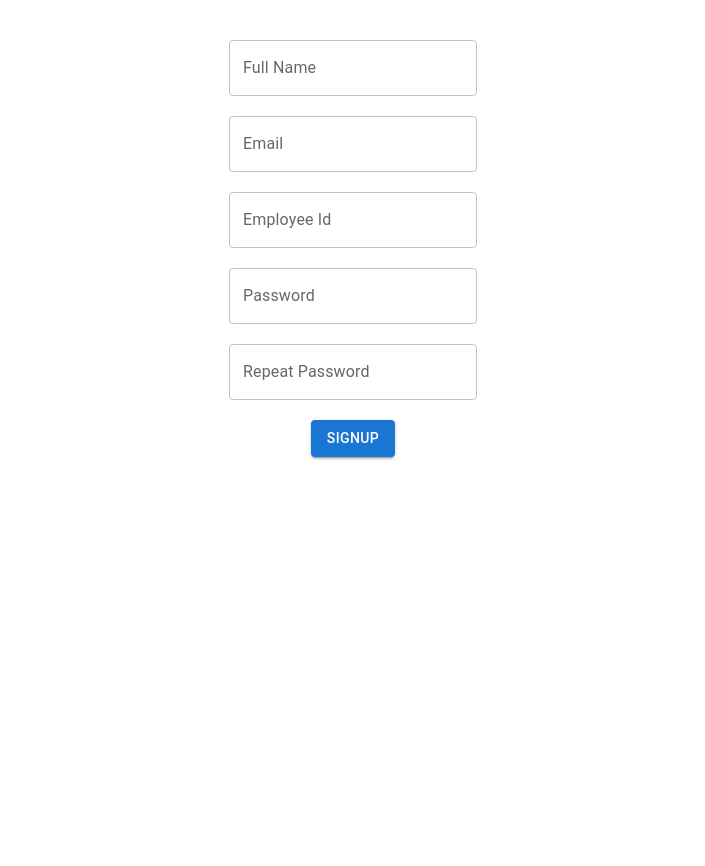
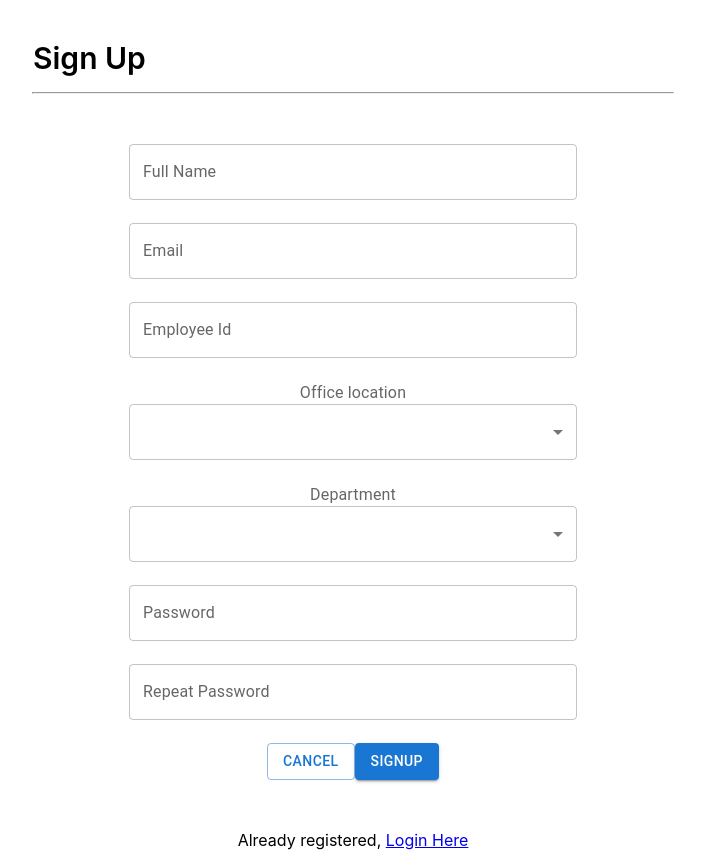
Before and after one commit to yogesh-haryana/PA-App, a React (Create React App) app: page /register in a window 1280 px wide. Shown: the whole page, without its empty margins (287-992 px from the left). Before the commit the page ends 800 px from the top, so only its background shows below. Built offline with nearby package versions, Linux system fonts and the light colour scheme.

Commit message:
select and login component ui working

```diff
--- a/src/App.js
+++ b/src/App.js
@@ -1,20 +1,25 @@
 import "./App.css";
 import { Provider } from "react-redux";
 import { createStore } from "redux";
-// import SignUpForm from "./components/SignUpForm";
+import { BrowserRouter as Router, Routes, Route } from "react-router-dom";
 import rootReducers from "./Redux/rootReducer";
 import Registration from "./components/Registration";
+import LoginForm from "./components/LoginForm";
 
 function App() {
   const store = createStore(rootReducers);
   return (
-    <div className="App">
-      <Provider store={store}>
-        {/* <SignUpForm /> */}
-        <Registration />
-      </Provider>
+    <Provider store={store}>
+      <div className="App">
+        <Router>
+          <Routes>
+            <Route path="/" element={<LoginForm />} />
+            <Route path="/register" element={<Registration />} />
+          </Routes>
+        </Router>
+      </div>
+    </Provider>
 
-    </div>
   );
 }
 
--- /dev/null
+++ b/src/Styles/RegistrationStyles.js
@@ -0,0 +1,36 @@
+import { makeStyles } from "@mui/styles";
+
+const registrationStyles = makeStyles({
+  heading: {
+    width: "50%",
+    textAlign: "left",
+    margin: "40px auto 0 auto",
+    fontSize: "30px",
+    fontWeight: 600
+  },
+  signUpComp: {
+    "& hr": {
+      width: "50%",
+      fontSize: "xx-large"
+    },
+    "& form": {
+      width: "50%",
+      margin: "50px auto",
+      "& div": {
+        width: "70%",
+        margin: "0 auto",
+        "& div": {
+          width: "100%",
+          "& div": {
+            textAlign: "initial"
+          }
+        }
+      }
+    }
+  },
+  buttonsContainer: {
+
+  }
+});
+
+export default registrationStyles;
--- /dev/null
+++ b/src/Styles/loginStyles.js
@@ -0,0 +1,26 @@
+import { makeStyles } from "@mui/styles";
+
+const loginStyles = makeStyles({
+  loginForm: {
+    "& form": {
+      width: "50%",
+      margin: "50px auto",
+      "& div": {
+        width: "70%",
+        margin: "0 auto",
+        "& div": {
+          width: "100%"
+        }
+      }
+    },
+    "& button": {
+      width: "70%",
+      margin: "0 auto",
+      "& div": {
+        width: "100%"
+      }
+    }
+  }
+});
+
+export default loginStyles;
--- /dev/null
+++ b/src/components/LoginForm.js
@@ -0,0 +1,58 @@
+import React, { useState } from "react";
+import { Button } from "@mui/material";
+import InputComponent from "../helpers/InputComponent";
+import loginStyles from "../Styles/loginStyles";
+
+const initialState = {
+  username: "",
+  password: ""
+};
+
+function LoginForm() {
+  const classes = loginStyles();
+  const [loginData, setLoginData] = useState(initialState);
+  const [inputErrors, setInputErrs] = useState({});
+
+  const handler = (e) => {
+    const { name, value } = e.target;
+    setLoginData({ ...loginData, [name]: value });
+    if (value) {
+      setInputErrs({ ...inputErrors, [name]: "" });
+    }
+  };
+
+  const validateLogin = (values) => {
+    const errors = {};
+    switch (true) {
+    case (values.username === ""):
+      errors.username = "Username is required, Your registered email is your username";
+      break;
+
+    case (values.password === ""):
+      errors.password = "Please enter password";
+      break;
+
+    default:
+      break;
+    }
+    return errors;
+  };
+
+  const onLogin = (e) => {
+    setInputErrs(validateLogin(loginData));
+    e.preventDefault();
+  };
+  return (
+    <div className={classes.loginForm}>
+      <form onSubmit={onLogin}>
+        <InputComponent type="text" label="Username" name="username" value={loginData.username} formErrors={inputErrors?.username} handler={(e) => handler(e)} />
+        <br />
+        <InputComponent type="password" label="Password" name="password" value={loginData.password} formErrors={inputErrors?.password} handler={(e) => handler(e)} />
+        <br />
+        <Button type="submit" variant="contained">Login</Button>
+      </form>
+    </div>
+  );
+}
+
+export default LoginForm;
--- a/src/components/Registration.js
+++ b/src/components/Registration.js
@@ -1,18 +1,22 @@
 import React, { useState, useEffect } from "react";
 import { Button } from "@mui/material";
+import { Link } from "react-router-dom";
 import InputComponent from "../helpers/InputComponent";
+import SelectComp from "../helpers/SelectComp";
+import registrationStyles from "../Styles/RegistrationStyles";
 
 const initialState = {
   fullName: "",
   email: "",
   empId: "",
-  //   officeLoc: "",
-  //   department: "",
+  officeLoc: "",
+  department: "",
   password: "",
   confrmPswrd: ""
 };
 
 function Registration() {
+  const classes = registrationStyles();
   const [formData, setFormData] = useState(initialState);
   const [formErrors, setFormErrors] = useState({});
   const [isSubmit, setIsSubmit] = useState(false);
@@ -22,11 +26,12 @@ function Registration() {
     fullName: "^[A-Za-z]{3,16}$",
     email: "yogesh@celestialsys.com",
     empId: "^[0-9][0-9][0-9]$",
-    officeLoc: "^[A-Za-z]{3,16}$",
-    department: "^[A-Za-z]{3,16}$",
     password: "^(?=.*[0-9])(?=.*[a-z])(?=.*[A-Z])(?=.*)(?!.* ).{6,15}$",
     confrmPswrd: formData.password
   };
+
+  const officeLocArr = ["Noida", "WTC", "Jayanagar"];
+  const departmentArr = ["FE", "BE", "QA", "DevOps", "HR", "Operation", "IT"];
 
   const Validate = (values) => {
     const errors = {};
@@ -53,6 +58,14 @@ function Registration() {
 
     case (!(values.empId).match(patterns.empId)):
       errors.empId = "Employee Id should be a 3-digit number only";
+      break;
+
+    case (values.officeLoc === ""):
+      errors.officeLoc = "Office location is required";
+      break;
+
+    case (values.department === ""):
+      errors.department = "Department id is required";
       break;
 
     case (values.password === ""):
@@ -104,27 +117,34 @@ function Registration() {
   };
 
   return (
-    <div>
+    <div className={classes.signUpComp}>
+      <p className={classes.heading}>Sign Up</p>
+      <hr />
       <form onSubmit={(e) => handleFormSubmit(e)}>
-        <br />
-        <br />
         <InputComponent type="text" label="Full Name" name="fullName" value={formData.fullName} formErrors={formErrors?.fullName} handler={(e) => handler(e)} />
-        <br />
         <br />
         <InputComponent type="text" label="Email" name="email" value={formData.email} formErrors={formErrors?.email} handler={(e) => handler(e)} />
         <br />
-        <br />
         <InputComponent type="text" label="Employee Id" name="empId" value={formData.empId} formErrors={formErrors?.empId} handler={(e) => handler(e)} />
         <br />
+        <SelectComp label="Office location" name="officeLoc" value={formData.officeLoc} formErrors={formErrors?.officeLoc} handler={(e) => handler(e)} options={officeLocArr} />
+        <br />
+        <SelectComp label="Department" name="department" value={formData.department} formErrors={formErrors?.department} handler={(e) => handler(e)} options={departmentArr} />
         <br />
         <InputComponent type="password" label="Password" name="password" value={formData.password} formErrors={formErrors?.password} handler={(e) => handler(e)} />
         <br />
-        <br />
         <InputComponent type="password" label="Repeat Password" name="confrmPswrd" value={formData.confrmPswrd} formErrors={formErrors?.confrmPswrd} handler={(e) => handler(e)} />
         <br />
-        <br />
-        <Button type="submit" variant="contained">Signup</Button>
+        <div className={classes.buttonsContainer}>
+          <Button variant="outlined">Cancel</Button>
+          <Button type="submit" variant="contained">Signup</Button>
+        </div>
       </form>
+      <p>
+        Already registered,
+        {" "}
+        <Link to="/">Login Here</Link>
+      </p>
     </div>
   );
 }
--- a/src/helpers/InputComponent.js
+++ b/src/helpers/InputComponent.js
@@ -1,5 +1,5 @@
 import React from "react";
-import { TextField } from "@mui/material";
+import { TextField, FormHelperText } from "@mui/material";
 import PropTypes from "prop-types";
 
 function InputComponent(props) {
@@ -12,6 +12,7 @@ function InputComponent(props) {
     type
   } = props;
   return (
+    <div>
       <TextField
         value={value}
         name={name}
@@ -19,8 +20,9 @@ function InputComponent(props) {
         type={type}
         onChange={handler}
         variant="outlined"
-      helperText={formErrors}
       />
+      <FormHelperText>{formErrors}</FormHelperText>
+    </div>
 
   );
 }
--- /dev/null
+++ b/src/helpers/SelectComp.js
@@ -0,0 +1,48 @@
+import {
+  InputLabel, MenuItem, FormHelperText, Select
+} from "@mui/material";
+import PropTypes from "prop-types";
+
+function SelectComp(props) {
+  const {
+    handler,
+    formErrors,
+    value,
+    options,
+    name,
+    label
+  } = props;
+
+  return (
+    <div>
+      <InputLabel id="helper-label">{label}</InputLabel>
+      <Select
+        name={name}
+        labelId="helper-label"
+        value={value}
+        // label={label}
+        onChange={handler}
+      >
+        <MenuItem value=""><em>None</em></MenuItem>
+        {options.map((elem) => (
+          <MenuItem key={elem} value={elem}>{elem}</MenuItem>
+        ))}
+      </Select>
+      <FormHelperText>{formErrors}</FormHelperText>
+    </div>
+  );
+}
+
+SelectComp.propTypes = {
+  handler: PropTypes.func.isRequired,
+  formErrors: PropTypes.string,
+  value: PropTypes.string.isRequired,
+  name: PropTypes.string.isRequired,
+  label: PropTypes.string.isRequired,
+  // eslint-disable-next-line react/forbid-prop-types
+  options: PropTypes.array.isRequired
+};
+SelectComp.defaultProps = {
+  formErrors: ""
+};
+export default SelectComp;
--- a/src/index.js
+++ b/src/index.js
@@ -5,9 +5,7 @@ import App from "./App";
 
 const root = ReactDOM.createRoot(document.getElementById("root"));
 root.render(
-  <React.StrictMode>
-    <App />
-  </React.StrictMode>
+  <App />
 );
 
 // If you want to start measuring performance in your app, pass a function
```
Also changed, not shown: src/components/DepartmentSelect.js (deleted, +0 -55 lines), src/components/DesignationSelect.js (deleted, +0 -27 lines), src/components/RoleSelect.js (deleted, +0 -30 lines). Lines whose indentation alone changed are shown as unchanged.
